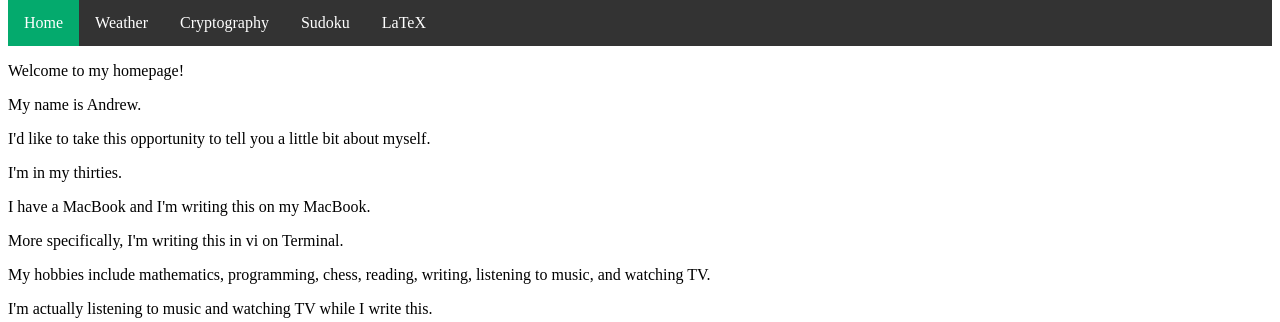
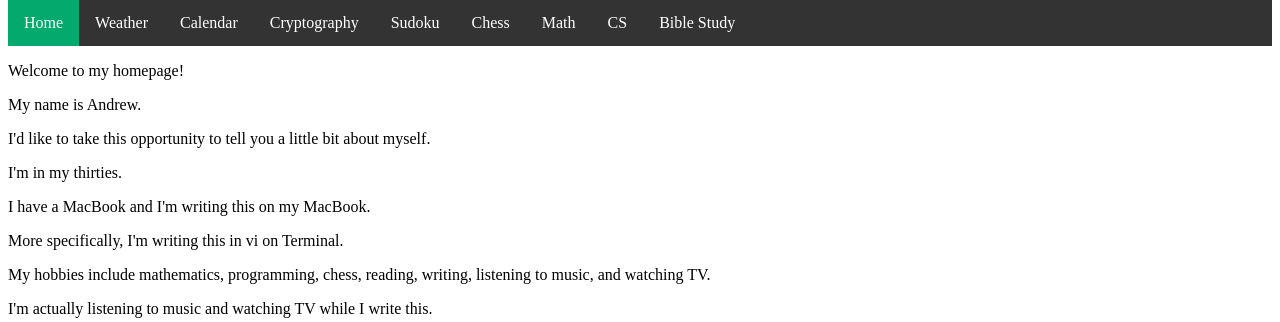
Before and after one commit to ataylor89/homepage, a Flask app: page / in a window 1280 px wide. Shown: the part 102-424 px from the top of the page. Run offline with Flask 3, Linux system fonts and the light colour scheme.

Commit message:
Updating navlinks

```diff
--- a/homepage/templates/index.html
+++ b/homepage/templates/index.html
@@ -9,9 +9,13 @@
 <ul id="navbar">
     <li><a href="/" class="active">Home</a></li>
     <li><a href="/weather">Weather</a></li>
+    <li><a href="/calendar">Calendar</a></li>
     <li><a href="/cryptography">Cryptography</a></li>
     <li><a href="/sudoku">Sudoku</a></li>
-    <li><a href="/latex">LaTeX</a></li>
+    <li><a href="/chess">Chess</a></li>
+    <li><a href="/math">Math</a></li>
+    <li><a href="/cs">CS</a></li>
+    <li><a href="/biblestudy">Bible Study</a></li>
 </ul>
 <p>Welcome to my homepage!</p>
 <p>My name is Andrew.</p>
--- a/homepage/templates/weather.html
+++ b/homepage/templates/weather.html
@@ -13,9 +13,13 @@
     <ul id="navbar">
         <li><a href="/">Home</a></li>
         <li><a href="/weather" class="active">Weather</a></li>
+        <li><a href="/calendar">Calendar</a></li>
         <li><a href="/cryptography">Cryptography</a></li>
         <li><a href="/sudoku">Sudoku</a></li>
-        <li><a href="/latex">LaTeX</a></li>
+        <li><a href="/chess">Chess</a></li>
+        <li><a href="/math">Math</a></li>
+        <li><a href="/cs">CS</a></li>
+        <li><a href="/biblestudy">Bible Study</a></li>
     </ul>
     <div id="container">
         <h3 id="today"></h3>
```
